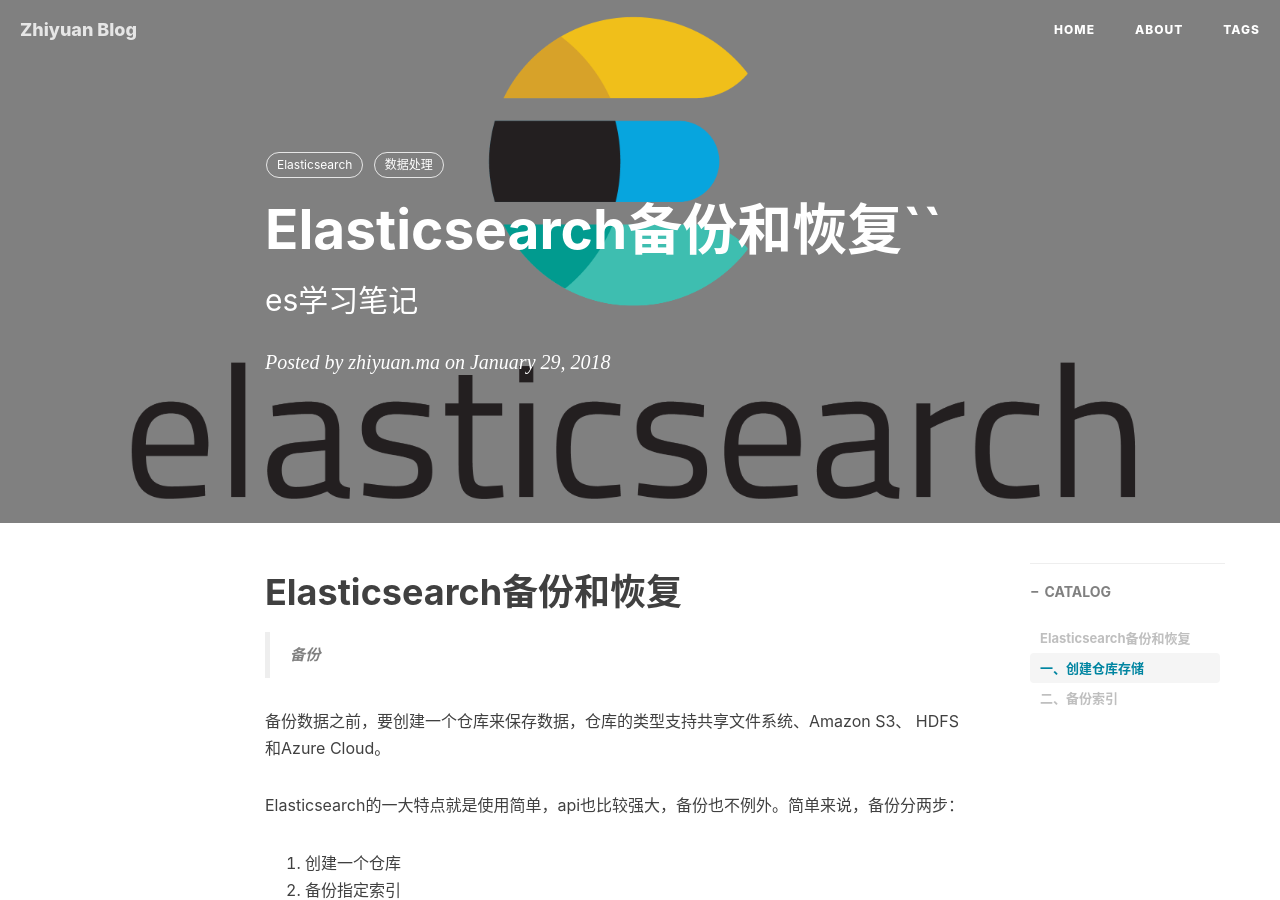
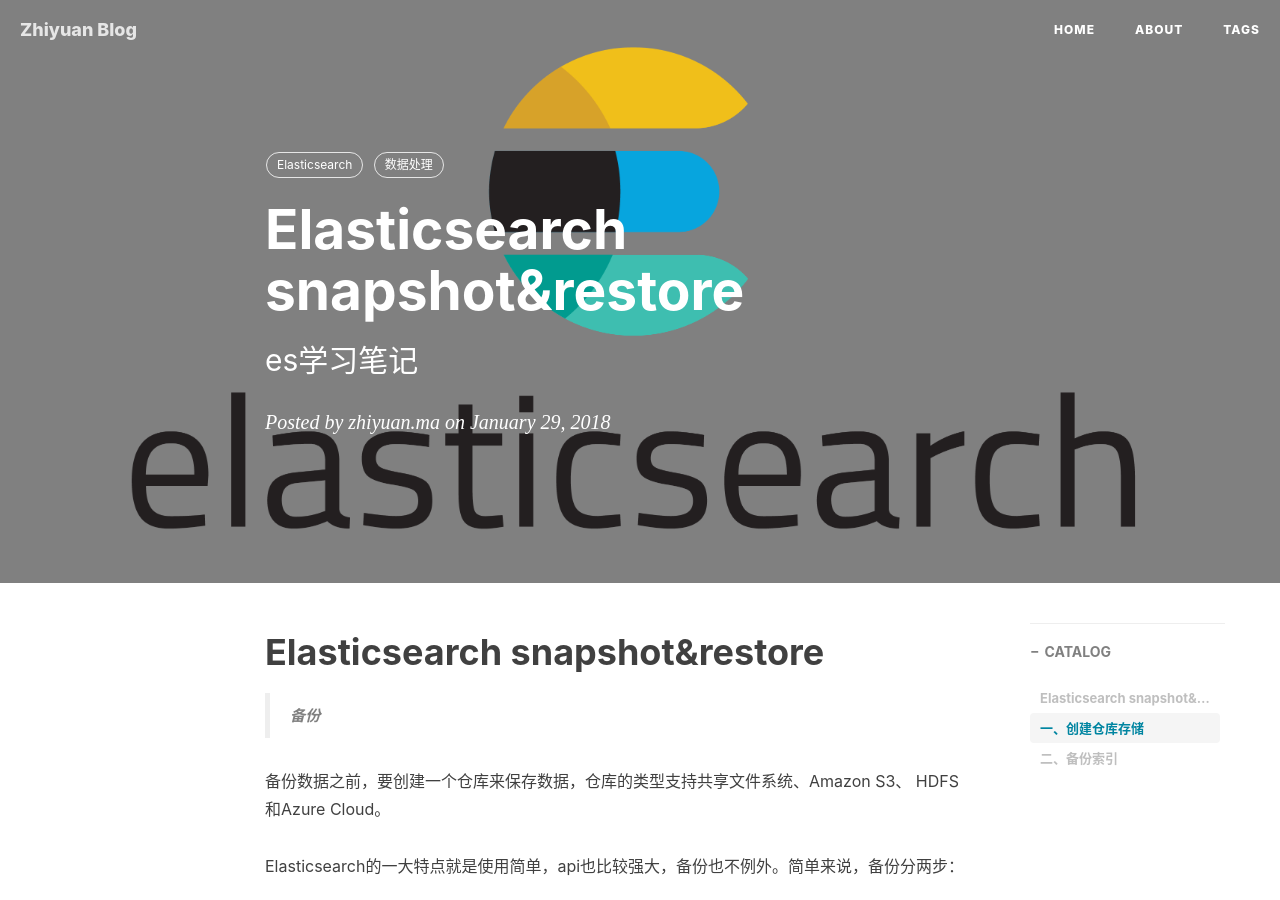
Before and after one commit to ma-zhiyuan/ma-zhiyuan.github.io, a Jekyll site: the page built from _posts/2018-01-29-Elasticsearch备份和恢复.md, in a window 1280 px wide and 900 px high. Built offline with Jekyll 4.4.1, drawn with Linux system fonts in a browser that asks for light colours; nearby versions of some CDN libraries; comment, search, counter and statistics services are not loaded.

Commit message:
[ZY] fix

```diff
--- a/_posts/2018-01-29-Elasticsearch备份和恢复.md
+++ b/_posts/2018-01-29-Elasticsearch备份和恢复.md
@@ -1,6 +1,6 @@
 ---
 layout:     post
-title:      Elasticsearch备份和恢复``
+title:      Elasticsearch snapshot&restore
 subtitle:   es学习笔记
 date:       2018-01-29
 author:     zhiyuan.ma
@@ -11,7 +11,7 @@ tags:
     - 数据处理
 ---
 
-# Elasticsearch备份和恢复
+# Elasticsearch snapshot&restore
 
 > **备份**
 
```
